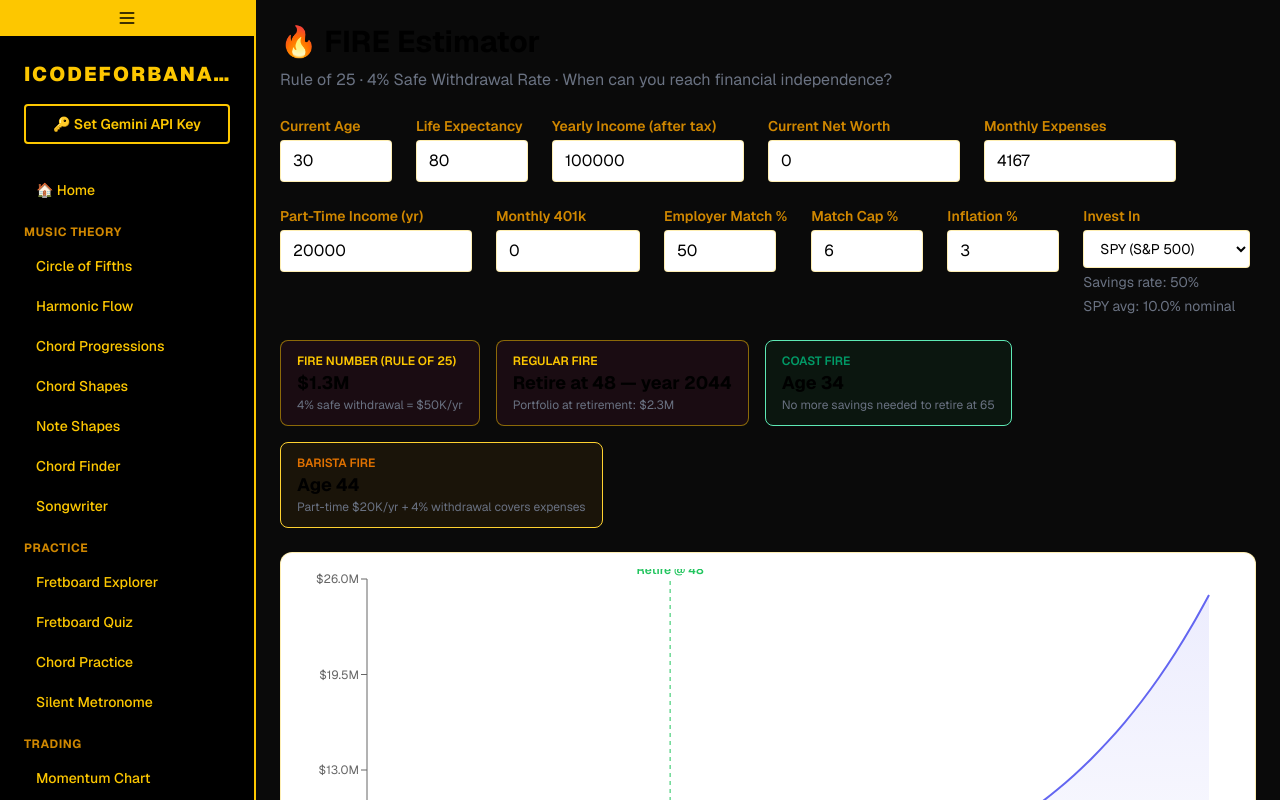
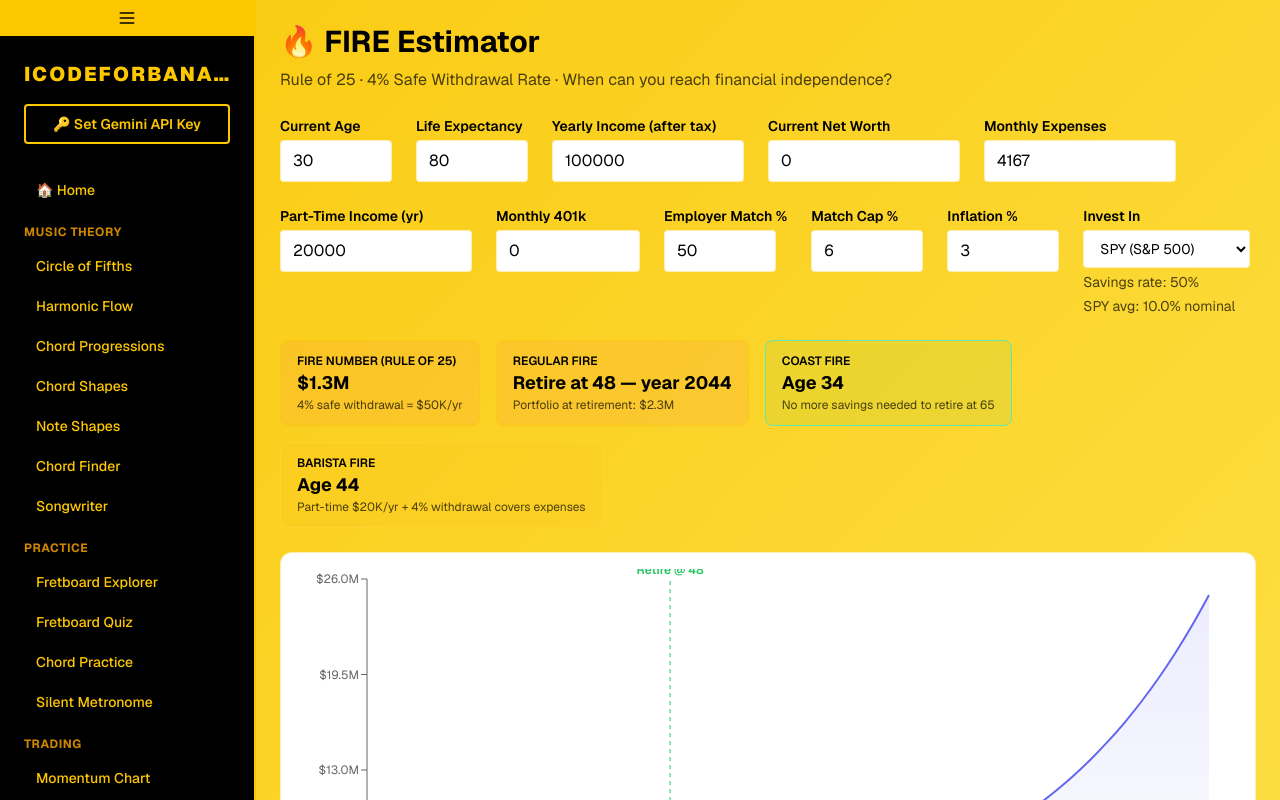
Before and after one commit to iCodeForBananas/iCodeForBananas, a Next.js app: page /fire-estimator in a window 1280 px wide. Built offline with nearby package versions, Linux system fonts and the light colour scheme.

Commit message:
Update fire estimator: yellow background and black body text
Co-authored-by: iCodeForBananas <8272012+iCodeForBananas@users.noreply.github.com>

```diff
--- a/app/fire-estimator/page.tsx
+++ b/app/fire-estimator/page.tsx
@@ -158,64 +158,65 @@ export default function FireEstimatorPage() {
   );
 
   return (
+    <main className="metronome-static min-h-full">
     <div className="p-6 max-w-5xl mx-auto">
-      <h1 className="text-3xl font-bold mb-2" title="Find out when you can retire early by saving aggressively and investing — the younger you start and the more you save, the sooner you can stop working">🔥 FIRE Estimator</h1>
-      <p className="text-gray-500 mb-6">Rule of 25 · 4% Safe Withdrawal Rate · When can you reach financial independence?</p>
+      <h1 className="text-3xl font-bold mb-2 text-[#000000]" title="Find out when you can retire early by saving aggressively and investing — the younger you start and the more you save, the sooner you can stop working">🔥 FIRE Estimator</h1>
+      <p className="text-[#000000]/70 mb-6">Rule of 25 · 4% Safe Withdrawal Rate · When can you reach financial independence?</p>
 
       <div className="flex flex-wrap gap-6 mb-6">
         <label className="flex flex-col gap-1" title="Starting earlier means more years of compound growth — even a few years makes a big difference in when you can retire">
-          <span className="text-sm font-semibold text-yellow-600">Current Age</span>
+          <span className="text-sm font-semibold text-[#000000]">Current Age</span>
           <input type="number" value={age} onChange={(e) => setAge(Number(e.target.value))}
             className="border border-yellow-400/30 rounded px-3 py-2 w-28 bg-white" />
         </label>
         <label className="flex flex-col gap-1" title="How long your money needs to last — retiring at 35 with a life expectancy of 90 means 55 years of withdrawals">
-          <span className="text-sm font-semibold text-yellow-600">Life Expectancy</span>
+          <span className="text-sm font-semibold text-[#000000]">Life Expectancy</span>
           <input type="number" value={lifeExpectancy} onChange={(e) => setLifeExpectancy(Number(e.target.value))}
             className="border border-yellow-400/30 rounded px-3 py-2 w-28 bg-white" />
         </label>
         <label className="flex flex-col gap-1" title="Higher income means more you can save each year — the gap between this and your expenses is what gets invested toward retirement">
-          <span className="text-sm font-semibold text-yellow-600">Yearly Income (after tax)</span>
+          <span className="text-sm font-semibold text-[#000000]">Yearly Income (after tax)</span>
           <input type="number" step="1000" value={income} onChange={(e) => setIncome(Number(e.target.value))}
             className="border border-yellow-400/30 rounded px-3 py-2 w-48 bg-white" />
         </label>
         <label className="flex flex-col gap-1" title="Money you already have invested — a head start that compounds and can shave years off your retirement date">
-          <span className="text-sm font-semibold text-yellow-600">Current Net Worth</span>
+          <span className="text-sm font-semibold text-[#000000]">Current Net Worth</span>
           <input type="number" step="1000" value={netWorth} onChange={(e) => setNetWorth(Number(e.target.value))}
             className="border border-yellow-400/30 rounded px-3 py-2 w-48 bg-white" />
         </label>
         <label className="flex flex-col gap-1" title="The single biggest lever — cutting expenses lowers your FIRE number AND increases how much you save. Reducing by $500/mo can move retirement up by years">
-          <span className="text-sm font-semibold text-yellow-600">Monthly Expenses</span>
+          <span className="text-sm font-semibold text-[#000000]">Monthly Expenses</span>
           <input type="number" step="100" value={monthlyExpenses} onChange={(e) => setMonthlyExpenses(Number(e.target.value))}
             className="border border-yellow-400/30 rounded px-3 py-2 w-48 bg-white" />
         </label>
         <label className="flex flex-col gap-1" title="With Barista FIRE, part-time income fills the gap so you can quit your career years before full FIRE — even a small side gig helps">
-          <span className="text-sm font-semibold text-yellow-600">Part-Time Income (yr)</span>
+          <span className="text-sm font-semibold text-[#000000]">Part-Time Income (yr)</span>
           <input type="number" step="1000" value={partTimeIncome} onChange={(e) => setPartTimeIncome(Number(e.target.value))}
             className="border border-yellow-400/30 rounded px-3 py-2 w-48 bg-white" />
         </label>
         <label className="flex flex-col gap-1" title="401k contributions come from pre-tax income and get invested — maxing this out accelerates your retirement date">
-          <span className="text-sm font-semibold text-yellow-600">Monthly 401k</span>
+          <span className="text-sm font-semibold text-[#000000]">Monthly 401k</span>
           <input type="number" step="100" value={monthly401k} onChange={(e) => setMonthly401k(Number(e.target.value))}
             className="border border-yellow-400/30 rounded px-3 py-2 w-36 bg-white" />
         </label>
         <label className="flex flex-col gap-1" title="Free money from your employer — a 50% match means every $1 you contribute adds $1.50 toward retirement">
-          <span className="text-sm font-semibold text-yellow-600">Employer Match %</span>
+          <span className="text-sm font-semibold text-[#000000]">Employer Match %</span>
           <input type="number" step="5" value={employerMatchPct} onChange={(e) => setEmployerMatchPct(Number(e.target.value))}
             className="border border-yellow-400/30 rounded px-3 py-2 w-28 bg-white" />
         </label>
         <label className="flex flex-col gap-1" title="Your employer only matches up to this % of your salary — contribute at least this much to get the full free money">
-          <span className="text-sm font-semibold text-yellow-600">Match Cap %</span>
+          <span className="text-sm font-semibold text-[#000000]">Match Cap %</span>
           <input type="number" step="1" value={matchCapPct} onChange={(e) => setMatchCapPct(Number(e.target.value))}
             className="border border-yellow-400/30 rounded px-3 py-2 w-28 bg-white" />
         </label>
         <label className="flex flex-col gap-1" title="Inflation raises your cost of living every year — higher inflation means you need a bigger portfolio to retire, pushing your date out">
-          <span className="text-sm font-semibold text-yellow-600">Inflation %</span>
+          <span className="text-sm font-semibold text-[#000000]">Inflation %</span>
           <input type="number" step="0.5" value={inflation} onChange={(e) => setInflation(Number(e.target.value))}
             className="border border-yellow-400/30 rounded px-3 py-2 w-28 bg-white" />
         </label>
         <div className="flex flex-col gap-1 justify-end">
           <label className="flex flex-col gap-1" title="Investing in index funds grows your money faster — SPY or QQQ can cut years off your retirement date vs keeping cash">
-            <span className="text-sm font-semibold text-yellow-600">Invest In</span>
+            <span className="text-sm font-semibold text-[#000000]">Invest In</span>
             <select value={investIn} onChange={(e) => setInvestIn(e.target.value)}
               className="border border-yellow-400/30 rounded px-3 py-2 bg-white text-sm">
               <option value="none">None (cash)</option>
@@ -223,43 +224,43 @@ export default function FireEstimatorPage() {
               <option value="qqq">QQQ (Nasdaq-100)</option>
             </select>
           </label>
-          <span className="text-sm text-gray-500" title="The higher your savings rate, the sooner you retire — at 50% you're working one year for every year of freedom, at 75% you retire in roughly 7 years">Savings rate: {savingsRate}%</span>
-          {returnRate > 0 && <span className="text-sm text-gray-500" title="Your investments compound at this rate each year — the difference between 10% and 13% can move your retirement date by several years">{investIn.toUpperCase()} avg: {(returnRate * 100).toFixed(1)}% nominal</span>}
+          <span className="text-sm text-[#000000]/70" title="The higher your savings rate, the sooner you retire — at 50% you're working one year for every year of freedom, at 75% you retire in roughly 7 years">Savings rate: {savingsRate}%</span>
+          {returnRate > 0 && <span className="text-sm text-[#000000]/70" title="Your investments compound at this rate each year — the difference between 10% and 13% can move your retirement date by several years">{investIn.toUpperCase()} avg: {(returnRate * 100).toFixed(1)}% nominal</span>}
         </div>
       </div>
 
       {/* FIRE metrics */}
       <div className="flex flex-wrap gap-4 mb-6">
         <div className="rounded-lg px-4 py-3 border border-yellow-400/50" style={{ background: '#ff2f8a11' }} title="This is how much you need to never work again — once your portfolio hits this number, you can withdraw 4% per year to cover expenses forever">
-          <div className="text-xs font-semibold uppercase text-yellow-400">FIRE Number (Rule of 25)</div>
+          <div className="text-xs font-semibold uppercase text-[#000000]">FIRE Number (Rule of 25)</div>
           <div className="text-lg font-bold">{fmt(fireNumber)}</div>
-          <div className="text-xs text-gray-500">4% safe withdrawal = {fmt(fireNumber * SAFE_WITHDRAWAL_RATE)}/yr</div>
+          <div className="text-xs text-[#000000]/70">4% safe withdrawal = {fmt(fireNumber * SAFE_WITHDRAWAL_RATE)}/yr</div>
         </div>
         <div className="rounded-lg px-4 py-3 border border-yellow-400/50" style={{ background: '#ff2f8a11' }} title={`${fireType}: ${fireType === 'Lean FIRE' ? 'Retiring on ≤$50K/yr — you can quit sooner with a frugal lifestyle' : fireType === 'Fat FIRE' ? 'Retiring on $100K+/yr — comfortable but takes longer to reach' : 'Retiring on $50K–$100K/yr — a balanced approach'}. This is when you can stop working entirely.`}>
-          <div className="text-xs font-semibold uppercase text-yellow-400">{fireType}</div>
+          <div className="text-xs font-semibold uppercase text-[#000000]">{fireType}</div>
           <div className="text-lg font-bold">
             {retireAge != null
               ? `Retire at ${retireAge} — year ${new Date().getFullYear() + (retireAge - age)}`
               : 'Not reached'}
           </div>
           {retireAge != null && retireYearIdx >= 0 && (
-            <div className="text-xs text-gray-500">
+            <div className="text-xs text-[#000000]/70">
               Portfolio at retirement: {fmt(data[retireYearIdx]?.portfolio ?? 0)}
             </div>
           )}
         </div>
         {coastFireAge != null && (
           <div className="rounded-lg px-4 py-3 border border-emerald-300" style={{ background: '#22c55e11' }} title="You can stop saving at this age — your investments will grow on their own to hit your FIRE number by 65. You still work to pay bills, but the pressure is off">
-            <div className="text-xs font-semibold uppercase text-emerald-600">Coast FIRE</div>
+            <div className="text-xs font-semibold uppercase text-[#000000]">Coast FIRE</div>
             <div className="text-lg font-bold">Age {coastFireAge}</div>
-            <div className="text-xs text-gray-500">No more savings needed to retire at 65</div>
+            <div className="text-xs text-[#000000]/70">No more savings needed to retire at 65</div>
           </div>
         )}
         {baristaFireAge != null && (
           <div className="rounded-lg px-4 py-3 border border-amber-300" style={{ background: '#f59e0b11' }} title="You can quit your career at this age — a chill part-time gig plus your investment withdrawals will cover all your expenses">
-            <div className="text-xs font-semibold uppercase text-amber-600">Barista FIRE</div>
+            <div className="text-xs font-semibold uppercase text-[#000000]">Barista FIRE</div>
             <div className="text-lg font-bold">Age {baristaFireAge}</div>
-            <div className="text-xs text-gray-500">Part-time {fmt(partTimeIncome)}/yr + 4% withdrawal covers expenses</div>
+            <div className="text-xs text-[#000000]/70">Part-time {fmt(partTimeIncome)}/yr + 4% withdrawal covers expenses</div>
           </div>
         )}
       </div>
@@ -290,5 +291,6 @@ export default function FireEstimatorPage() {
         </ResponsiveContainer>
       </div>
     </div>
+    </main>
   );
 }
```
